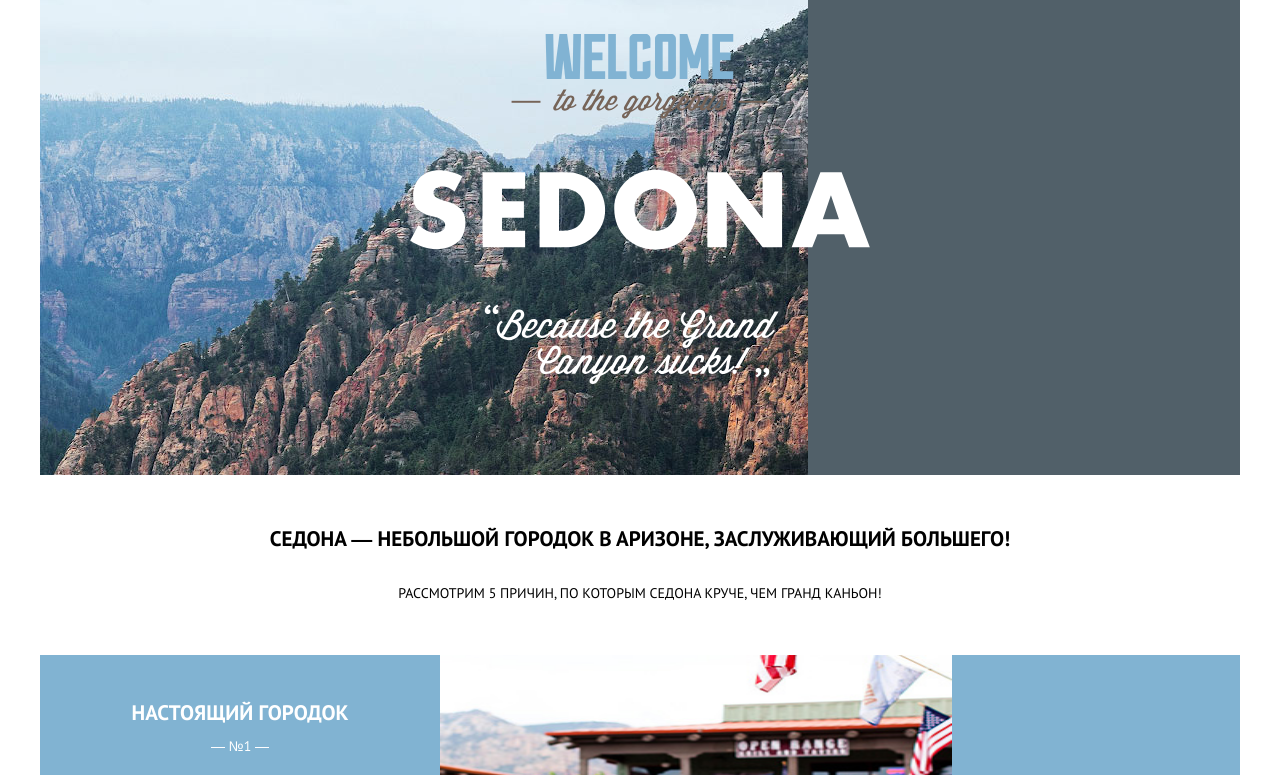
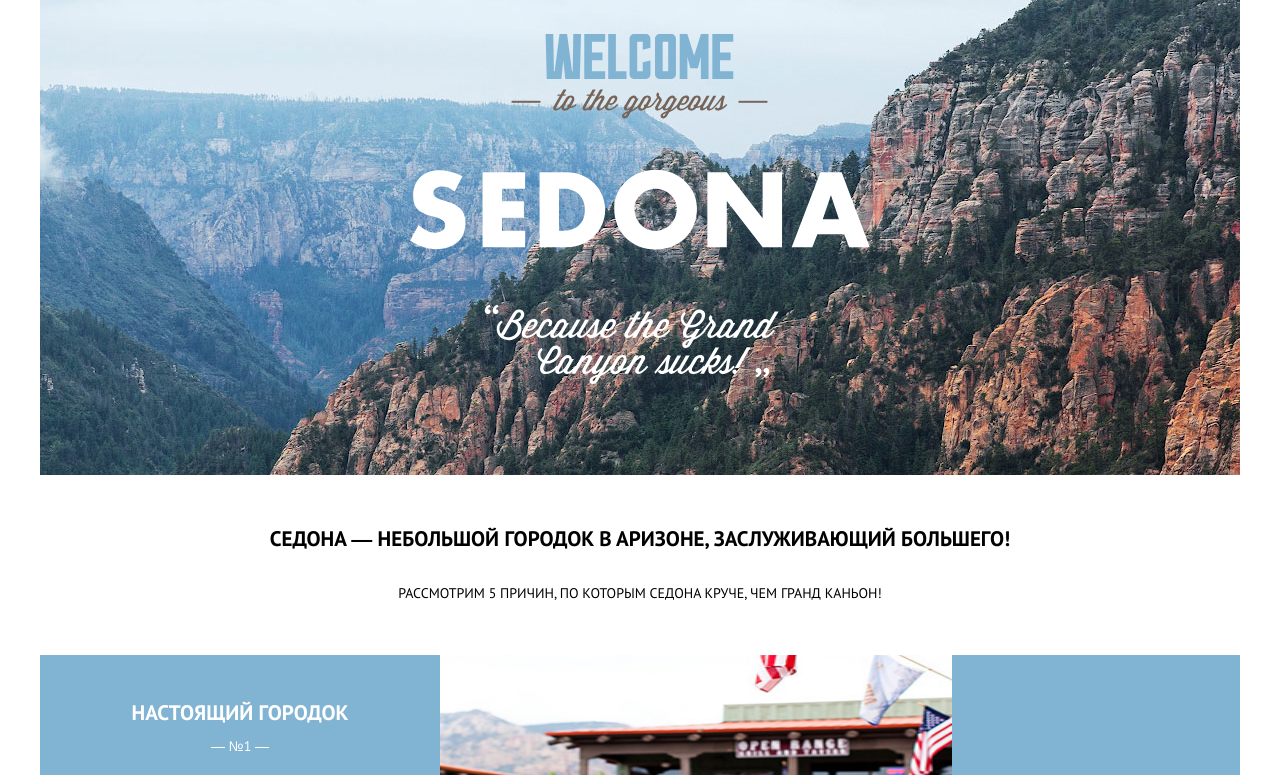
Before and after one commit to SNPR/432537-sedona-17, a plain HTML site: page source/index.html in a window 1280 px wide. Shown: the part 99-874 px from the top of the page. Drawn offline with nearby package versions, Linux system fonts and the light colour scheme; files that its build step writes are made by us from their sources; files whose address does not match are found by name.

Commit message:
Set background image for the desktop viewport

```diff
--- a/source/sass/blocks/main-background.scss
+++ b/source/sass/blocks/main-background.scss
@@ -58,3 +58,9 @@
     top: 94px;
   }
 }
+
+@media (min-width: $desktop-width) {
+  .main-background {
+    background-image: url("../../img/bg-back-desktop@1x.jpg");
+  }
+}
```
